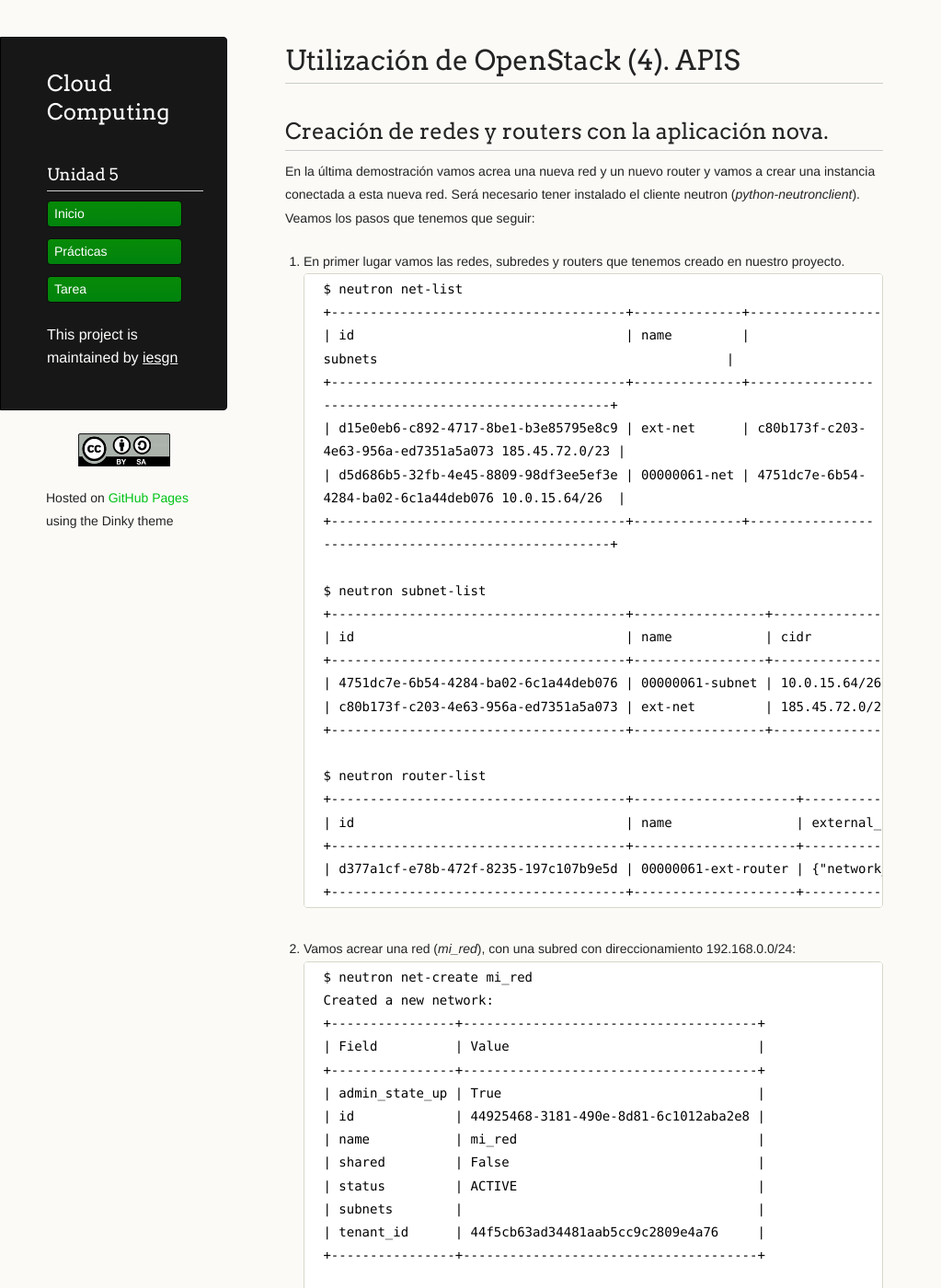
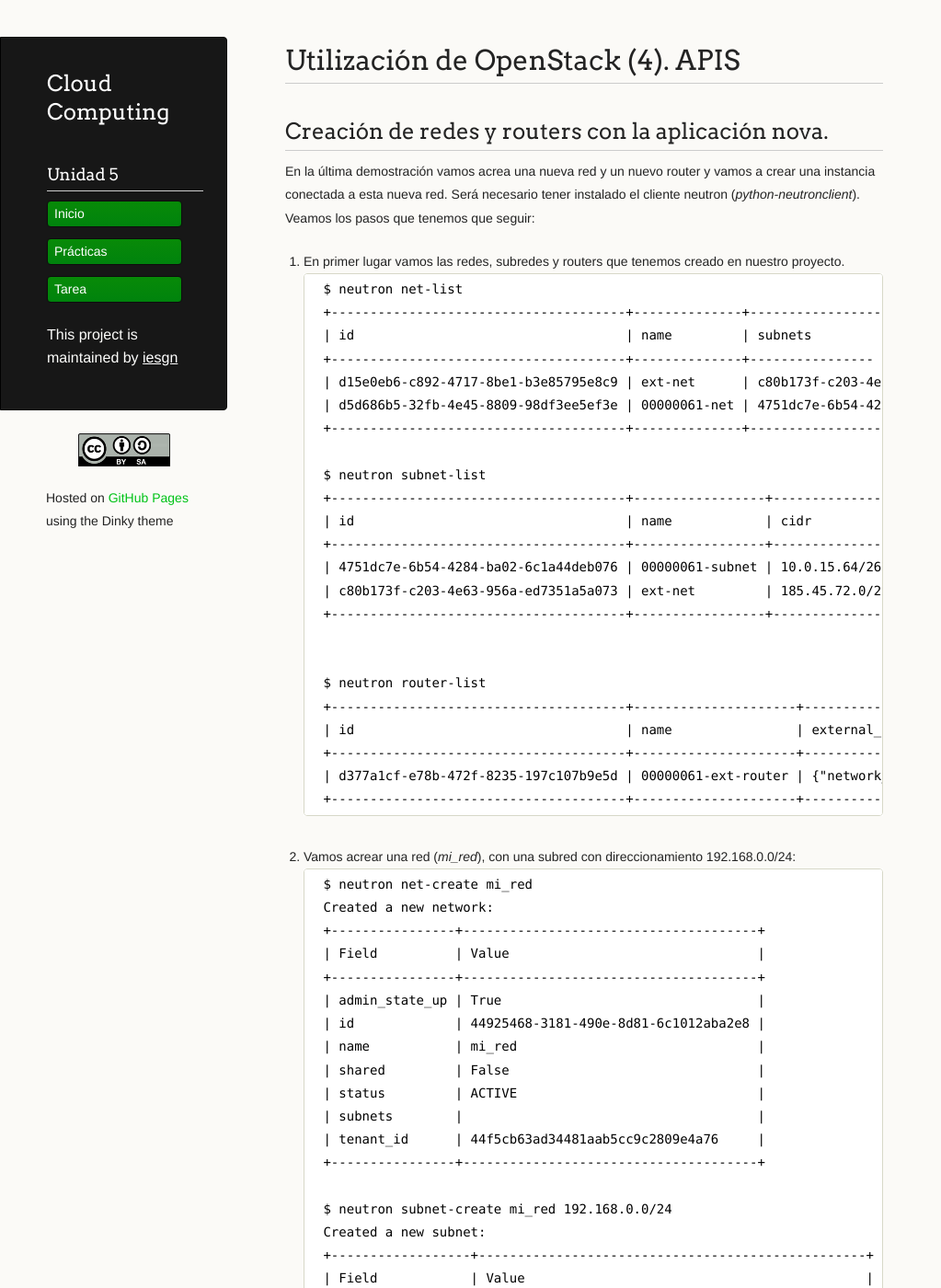
Before and after one commit to iesgn/cloud2, a Jekyll site: the page built from curso/u5/demo3.md, in a window 1280 px wide and 1400 px high. Shown: the whole window at 92% size, without its empty margins (0-1023 px from the left). Built offline with Jekyll 4.4.1, drawn with Linux system fonts in a browser that asks for light colours.

```diff
--- a/curso/u5/demo3.md
+++ b/curso/u5/demo3.md
@@ -12,16 +12,11 @@ En la última demostración vamos acrea una nueva red y un nuevo router y vamos
 
 		$ neutron net-list
 		+--------------------------------------+--------------+-----------------------------------------------------+
-		| id                                   | name         |
-		subnets                                             |
-		+--------------------------------------+--------------+----------------
-		-------------------------------------+
-		| d15e0eb6-c892-4717-8be1-b3e85795e8c9 | ext-net      | c80b173f-c203-
-		4e63-956a-ed7351a5a073 185.45.72.0/23 |
-		| d5d686b5-32fb-4e45-8809-98df3ee5ef3e | 00000061-net | 4751dc7e-6b54-
-		4284-ba02-6c1a44deb076 10.0.15.64/26  |
-		+--------------------------------------+--------------+----------------
-		-------------------------------------+
+		| id                                   | name         | subnets                                             |
+		+--------------------------------------+--------------+----------------	------------------------------------+
+		| d15e0eb6-c892-4717-8be1-b3e85795e8c9 | ext-net      | c80b173f-c203-4e63-956a-ed7351a5a073 185.45.72.0/23 |
+		| d5d686b5-32fb-4e45-8809-98df3ee5ef3e | 00000061-net | 4751dc7e-6b54-4284-ba02-6c1a44deb076 10.0.15.64/26  |
+		+--------------------------------------+--------------+-----------------------------------------------------+
 
 		$ neutron subnet-list
 		+--------------------------------------+-----------------+----------------+---------------------------------------------------+
@@ -30,6 +25,7 @@ En la última demostración vamos acrea una nueva red y un nuevo router y vamos
 		| 4751dc7e-6b54-4284-ba02-6c1a44deb076 | 00000061-subnet | 10.0.15.64/26  | {"start": "10.0.15.66", "end": "10.0.15.126"}     |
 		| c80b173f-c203-4e63-956a-ed7351a5a073 | ext-net         | 185.45.72.0/23 | {"start": "185.45.72.17", "end": "185.45.73.254"} |
 		+--------------------------------------+-----------------+----------------+---------------------------------------------------+
+
 
 		$ neutron router-list
 		+--------------------------------------+---------------------+-----------------------------------------------------------------------------+
```
